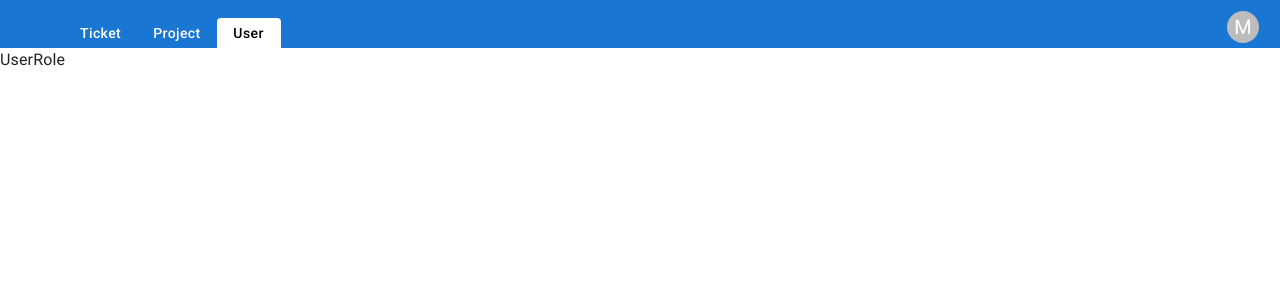
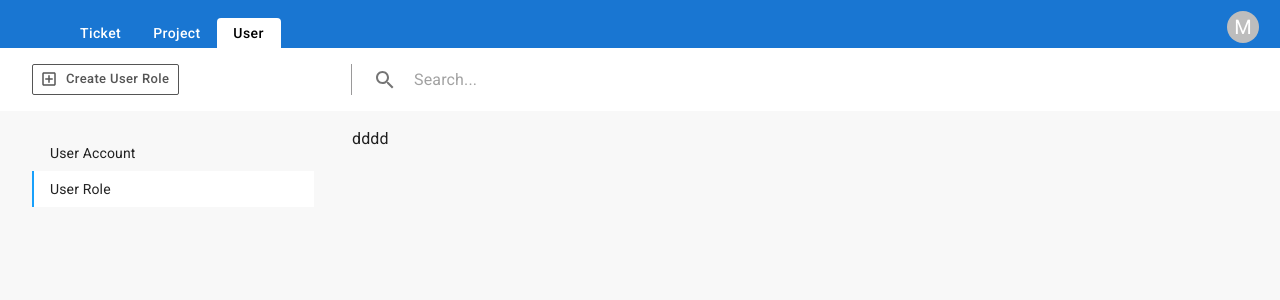
Before and after one commit to vechet/frontend_ticket_system, a Next.js app: page /userRole in a window 1280 px wide. Shown: the top 300 px of the page. Built offline with nearby package versions, Linux system fonts and the light colour scheme.

Commit message:
update layout

```diff
--- a/src/components/SubMenu/Header.tsx
+++ b/src/components/SubMenu/Header.tsx
@@ -9,6 +9,7 @@ import {
 import styled from "styled-components";
 import AddBoxOutlinedIcon from "@mui/icons-material/AddBoxOutlined";
 import SearchOutlinedIcon from "@mui/icons-material/SearchOutlined";
+import { TypeEnum } from "./constants";
 
 interface IProps {
   onSearch(value: string): any;
@@ -28,10 +29,20 @@ export const Header = React.memo((props: IProps) => {
           data-testid="create-new-form-button"
           onClick={onCreate}
         >
-          {type === "ticket"
+          {type === TypeEnum.TICKET
             ? "Create Ticket"
-            : type === "ticketType"
+            : type === TypeEnum.TICKET_TYPE
             ? "Create Ticket Type"
+            : type === TypeEnum.PROJECT
+            ? "Create Project"
+            : type === TypeEnum.PROJECT_TYPE
+            ? "Create Project Type"
+            : type === TypeEnum.PROJECT_PACKAGE
+            ? "Create Project Package"
+            : type === TypeEnum.USER_ACCOUNT
+            ? "Create User Account"
+            : type === TypeEnum.USER_ROLE
+            ? "Create User Role"
             : ""}
         </StyledButton>
       </Stack>
@@ -42,7 +53,7 @@ export const Header = React.memo((props: IProps) => {
   );
 });
 
-const SearchInput = React.memo(({ onSearch, layout }: any) => {
+const SearchInput = React.memo(({ onSearch }: any) => {
   const handleChange = (e: any) => {
     onSearch(e.target.value);
   };
--- a/src/components/SubMenu/constants.ts
+++ b/src/components/SubMenu/constants.ts
@@ -1,18 +1,63 @@
+export enum TypeEnum {
+  TICKET = "ticket",
+  TICKET_TYPE = "ticketType",
+  USER_ACCOUNT = "userAccount",
+  USER_ROLE = "userRole",
+  PROJECT = "project",
+  PROJECT_TYPE = "projectType",
+  PROJECT_PACKAGE = "projectPackage",
+}
+
 export enum MenuEnum {
-  USER = "ticket",
-  TYPE = "ticketType",
+  TICKET = "ticket",
+  TICKET_TYPE = "ticketType",
+  USER_ACCOUNT = "userAccount",
+  USER_ROLE = "userRole",
+  PROJECT = "project",
+  PROJECT_TYPE = "projectType",
+  PROJECT_PACKAGE = "projectPackage",
 }
 
 export const TICKET_MENUS = [
   {
     label: "Ticket",
-    value: MenuEnum.USER,
+    value: MenuEnum.TICKET,
     url: "/ticket",
   },
-
   {
     label: "Ticket Type",
-    value: MenuEnum.TYPE,
+    value: MenuEnum.TICKET_TYPE,
     url: "/ticketType",
   },
 ];
+
+export const USER_MENUS = [
+  {
+    label: "User Account",
+    value: MenuEnum.USER_ACCOUNT,
+    url: "/userAccount",
+  },
+  {
+    label: "User Role",
+    value: MenuEnum.USER_ROLE,
+    url: "/userRole",
+  },
+];
+
+export const PROJECT_MENUS = [
+  {
+    label: "Project",
+    value: MenuEnum.PROJECT,
+    url: "/project",
+  },
+  {
+    label: "Project Type",
+    value: MenuEnum.PROJECT_TYPE,
+    url: "/projectType",
+  },
+  {
+    label: "Project Package",
+    value: MenuEnum.PROJECT_PACKAGE,
+    url: "/projectPackage",
+  },
+];
--- a/src/view/TicketType/TicketType.tsx
+++ b/src/view/TicketType/TicketType.tsx
@@ -5,7 +5,7 @@ import useStates from "../../components/hooks";
 import { Header } from "../../components/SubMenu/Header";
 import { LeftMenu } from "../../components/SubMenu/LeftMenu";
 import { debounce } from "lodash";
-import { TICKET_MENUS } from "../../components/SubMenu/constants";
+import { TICKET_MENUS, TypeEnum } from "../../components/SubMenu/constants";
 
 const TicketType = React.memo(() => {
   const [state, setState]: any = useStates({
@@ -25,7 +25,7 @@ const TicketType = React.memo(() => {
     <StyledContent>
       <Header
         onSearch={handleSearch}
-        type="ticketType"
+        type={TypeEnum.TICKET_TYPE}
         onCreate={handleCreate}
       />
       <Stack flex={1} sx={{ py: 2, px: 4, backgroundColor: "#f8f8f8" }}>
--- a/src/view/UserRole/UserRole.tsx
+++ b/src/view/UserRole/UserRole.tsx
@@ -1,8 +1,54 @@
 import Stack from "@mui/material/Stack";
-import React, { useEffect } from "react";
+import { debounce } from "lodash";
+import React from "react";
+import styled from "styled-components";
+import useStates from "../../components/hooks";
+import { TypeEnum, USER_MENUS } from "../../components/SubMenu/constants";
+import { Header } from "../../components/SubMenu/Header";
+import { LeftMenu } from "../../components/SubMenu/LeftMenu";
 
 const UserRole = React.memo(() => {
-  return <Stack direction="column">UserRole</Stack>;
+  const [state, setState]: any = useStates({
+    search: "",
+  });
+  const { search } = state;
+
+  const handleSearch = debounce((value: string) => {
+    setState({ search: value });
+  }, 360);
+
+  const handleCreate = () => {
+    console.log("handleCreate===");
+  };
+
+  return (
+    <StyledContent>
+      <Header
+        onSearch={handleSearch}
+        type={TypeEnum.USER_ROLE}
+        onCreate={handleCreate}
+      />
+      <Stack flex={1} sx={{ py: 2, px: 4, backgroundColor: "#f8f8f8" }}>
+        <Stack flex={1} direction="row">
+          <Stack className="right-menu">
+            <LeftMenu menus={USER_MENUS} />
+          </Stack>
+          <Stack flex={1}>dddd</Stack>
+        </Stack>
+      </Stack>
+    </StyledContent>
+  );
 });
 
+const StyledContent = styled.div`
+  height: calc(100vh - 48px);
+  width: 100%;
+  display: flex;
+  flex-direction: column;
+  .right-menu {
+    width: 320px;
+    min-width: 320px;
+  }
+`;
+
 export default UserRole;
```
Also changed, not shown: src/view/Project/Project.tsx (+47 -1 lines), src/view/ProjectPackage/ProjectPackage.tsx (+47 -1 lines), src/view/ProjectType/ProjectType.tsx (+47 -1 lines), src/view/Ticket/Ticket.tsx (+6 -2 lines), src/view/UserAccount/UserAccount.tsx (+47 -1 lines).
